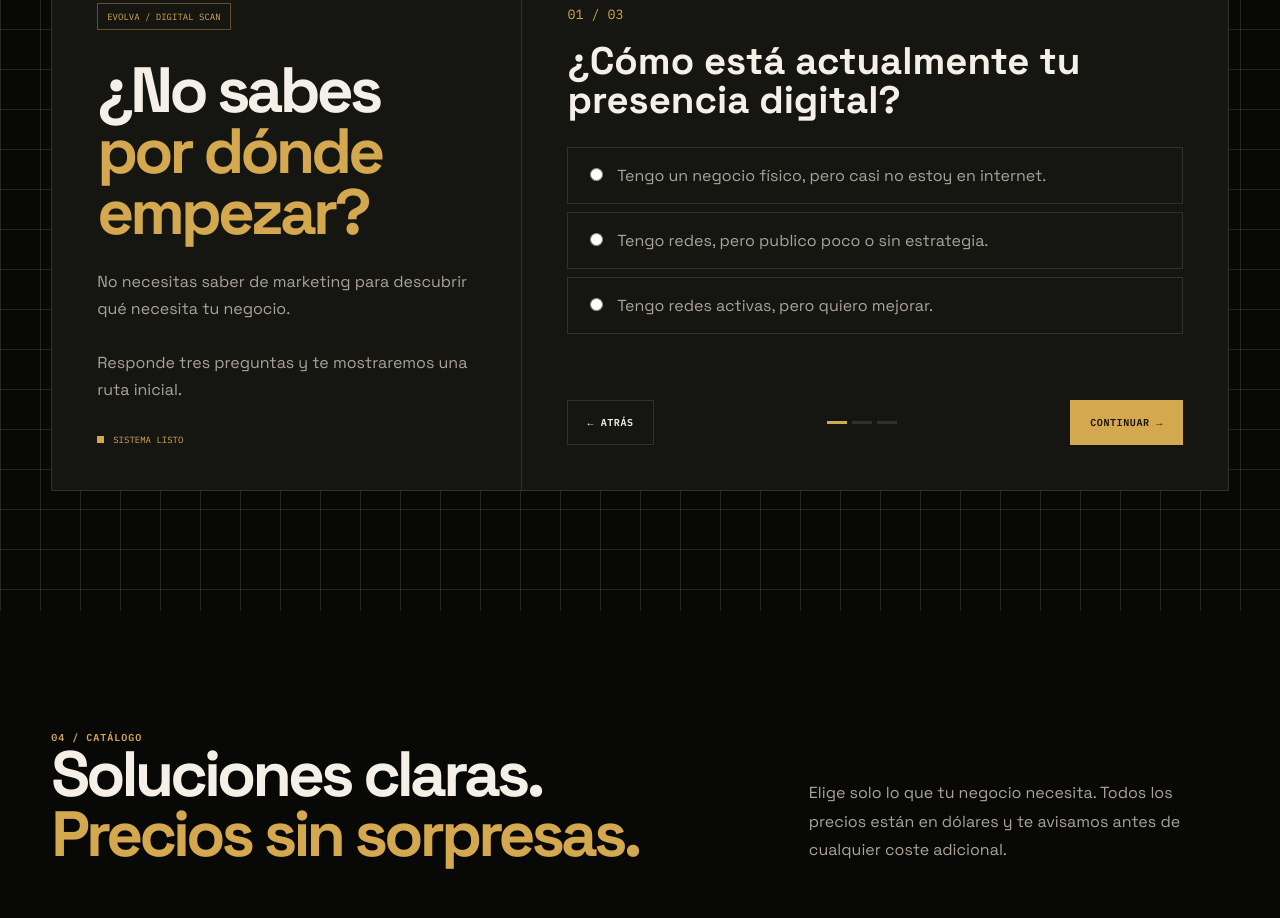
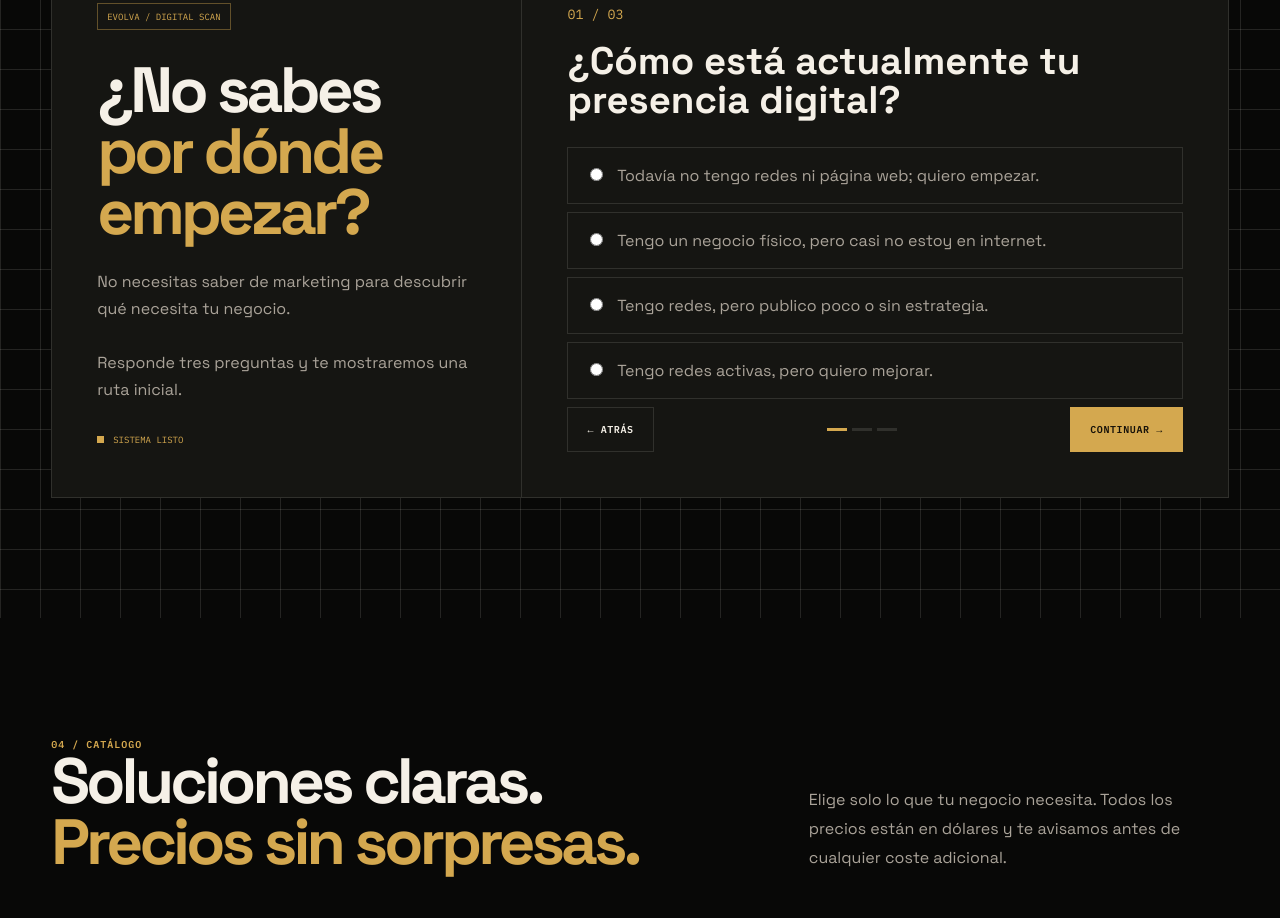
Before and after one commit to AIessandro16/EVOLVA, a plain HTML site: page index.html in a window 1280 px wide. Shown: the part 2938-3856 px from the top of the page. Drawn offline with nearby package versions, Linux system fonts and the light colour scheme.

Commit message:
feat: include businesses starting from zero in diagnosis

```diff
--- a/index.html
+++ b/index.html
@@ -482,6 +482,17 @@
                 <h3>
                     ¿Cómo está actualmente tu presencia digital?
                 </h3>
+
+                <label>
+                    <input
+                        type="radio"
+                        name="presence"
+                        value="none"
+                    >
+
+                    Todavía no tengo redes ni página web; quiero empezar.
+
+                </label>
 
                 <label>
                     <input
```
